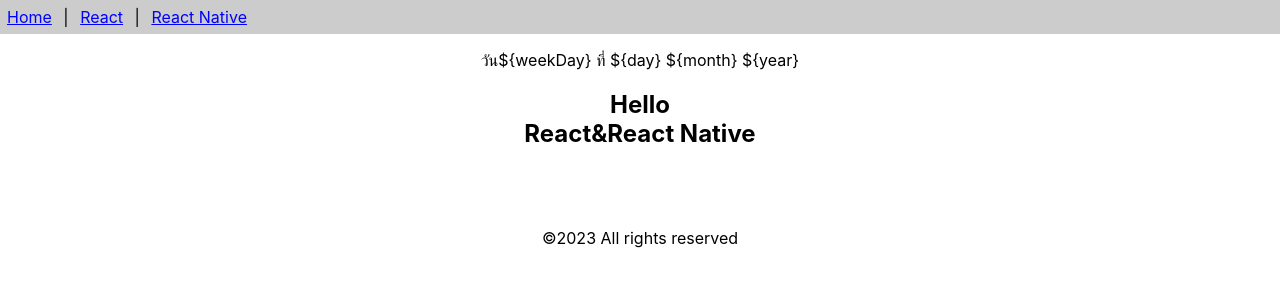
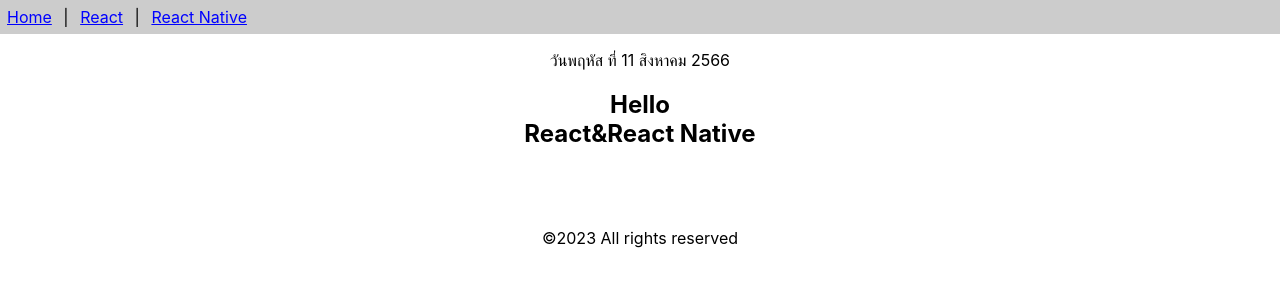
Before and after one commit to JJJJEAR/app1, a React (Create React App) app: page / in a window 1280 px wide. Shown: the top 300 px of the page. Built offline with nearby package versions, Linux system fonts and the light colour scheme.

Commit message:
Update class-components.js

```diff
--- a/src/class-components.js
+++ b/src/class-components.js
@@ -10,11 +10,11 @@
             'กรกฎาคม','สิงหาคม','กันยายน','ตุลาคม','พฤศจิกายน','ธันวาคม'
             ]
         const date = new Date()
-        const weekDay = dayNames[date.getDate()]
+        const weekDay = dayNames[date.getDay()]
         const day = date.getDate()
         const month = monthNames[date.getMonth()]
         const year = date.getFullYear() + 543
-        return 'วัน${weekDay} ที่ ${day} ${month} ${year}'
+        return `วัน${weekDay} ที่ ${day} ${month} ${year}`
      }
 
      render(){
```
